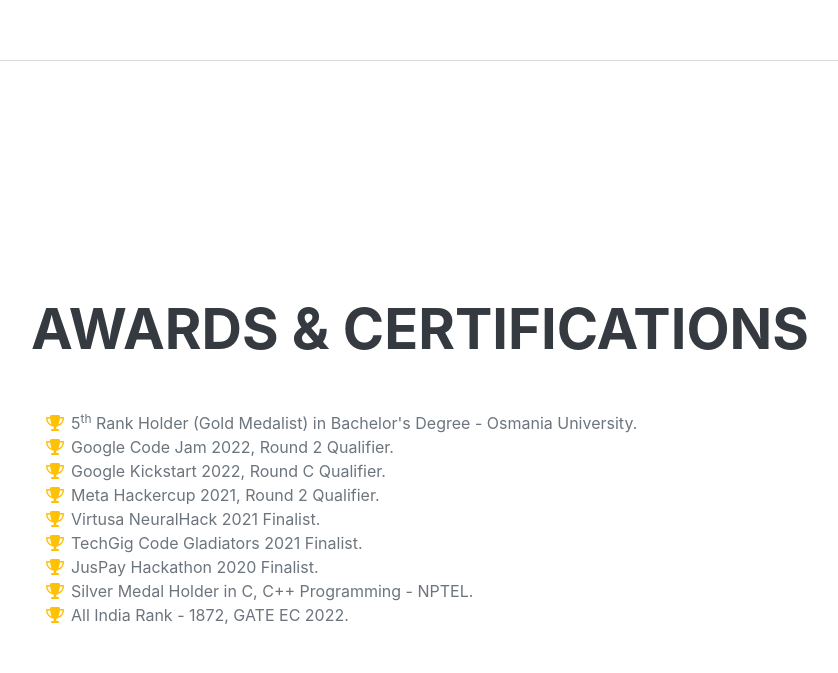
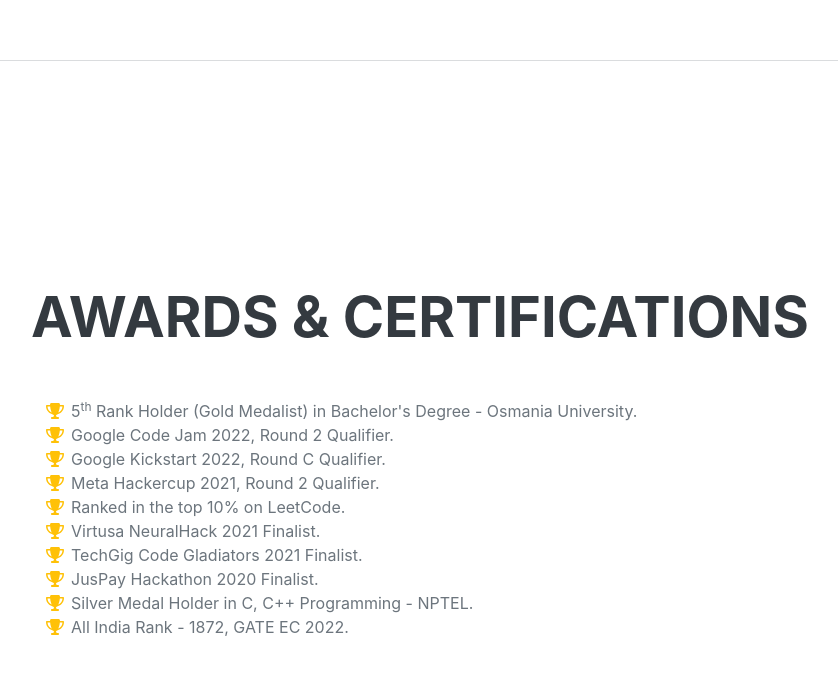
Before and after one commit to vamshikrishnakyatham/personal-portfolio, a plain HTML site: page index.html in a window 1280 px wide. Shown: the part 8789-9462 px from the top of the page, without its empty margins (289-1127 px from the left). Drawn offline with nearby package versions, Linux system fonts and the light colour scheme; a web font is replaced by a local one.

Commit message:
Leetcode add

```diff
--- a/index.html
+++ b/index.html
@@ -348,6 +348,10 @@
                         </li>
                         <li>
                             <span class="fa-li"><i class="fas fa-trophy text-warning"></i></span>
+                            Ranked in the top 10% on LeetCode.
+                        </li>
+                        <li>
+                            <span class="fa-li"><i class="fas fa-trophy text-warning"></i></span>
                             Virtusa NeuralHack 2021 Finalist.
                         </li>
 
```
